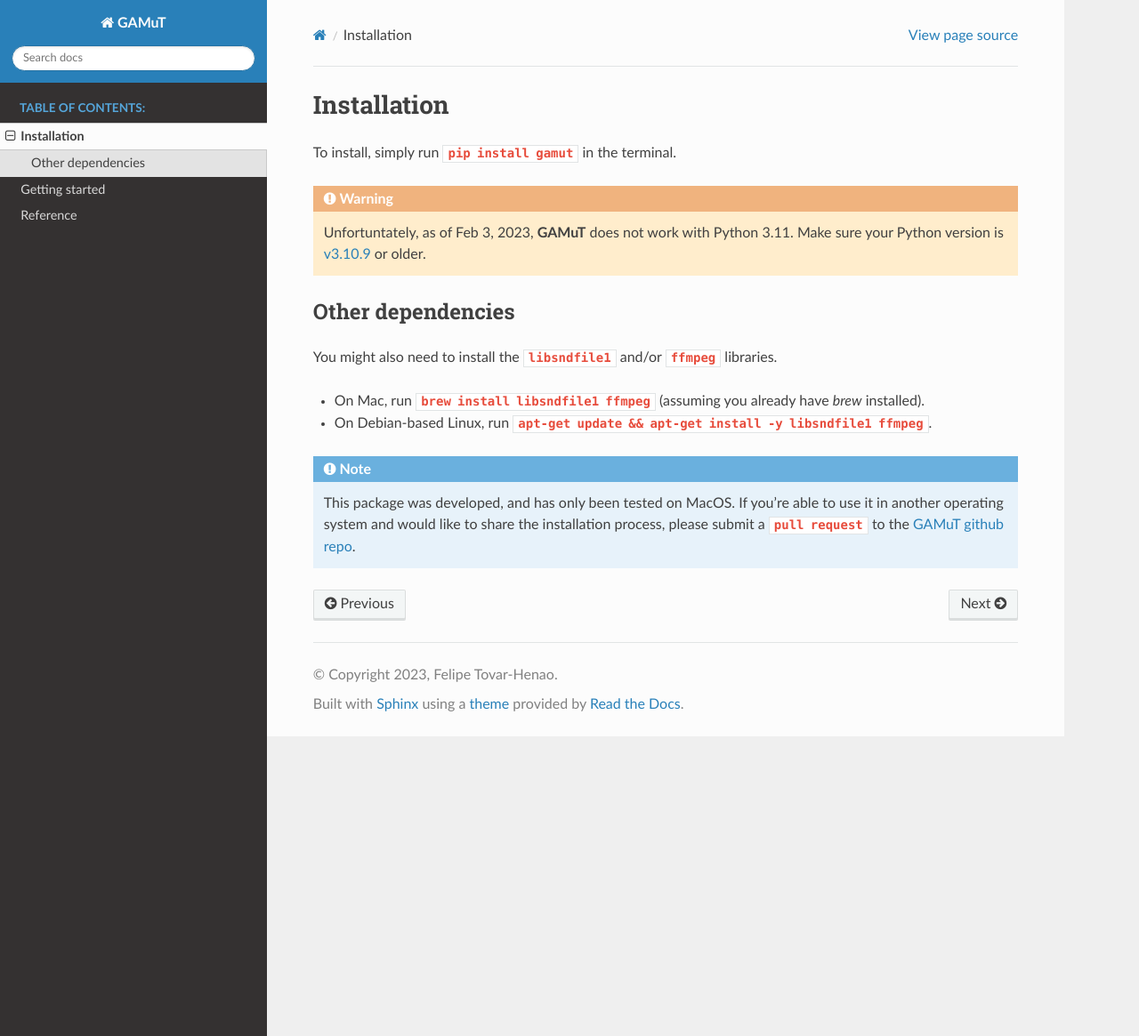
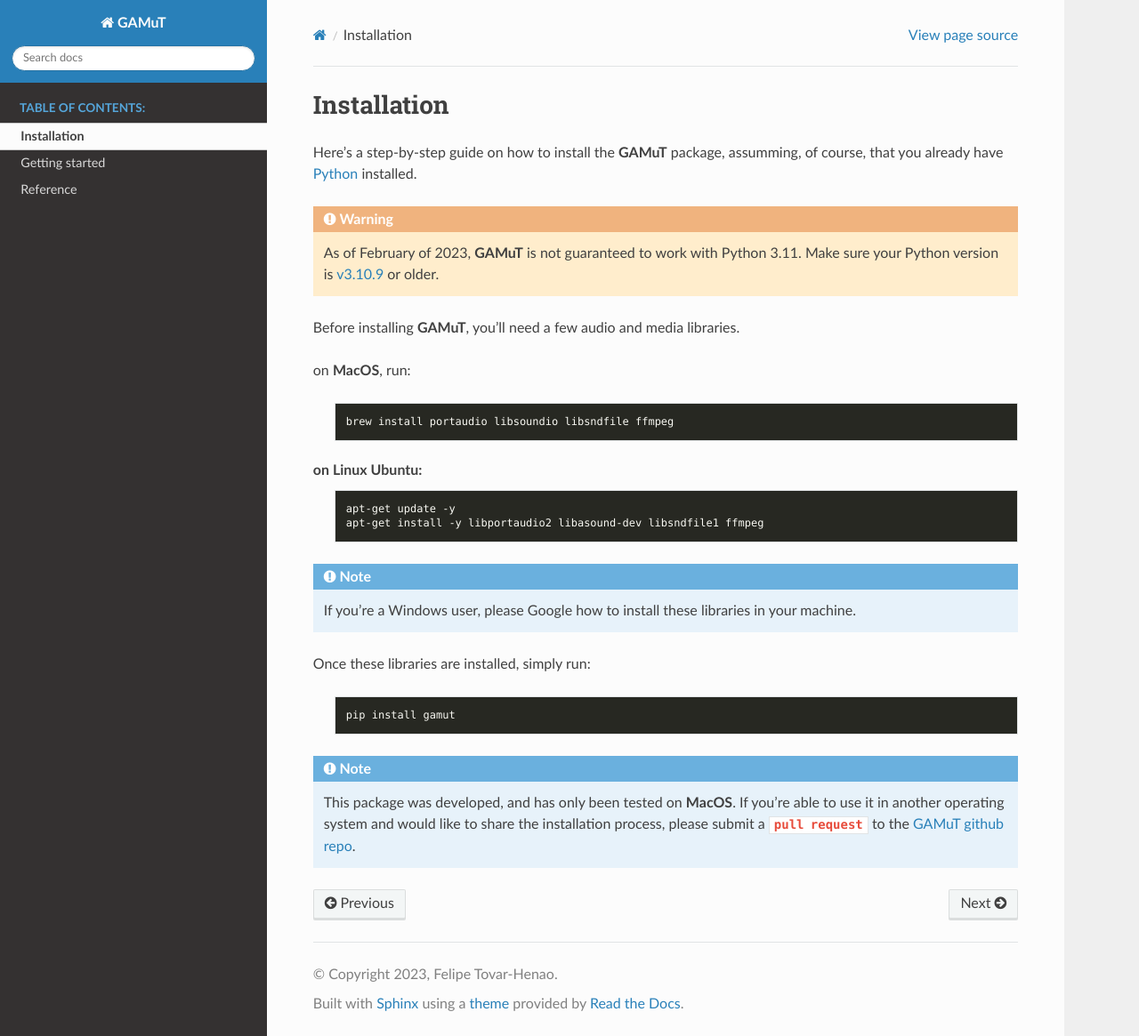
Before and after one commit to felipetovarhenao/gamut, a Sphinx documentation site: the page built from docs/source/installation.rst, in a window 1280 px wide and 1165 px high. Shown: the whole window at 89% size. Built offline with Sphinx 7.4.7 and the Read the Docs theme 2.0.0, drawn with Linux system fonts in a browser that asks for light colours.

Commit message:
added more details on gamut dependencies in docs

```diff
--- a/docs/source/installation.rst
+++ b/docs/source/installation.rst
@@ -1,21 +1,37 @@
 Installation
 ==================
 
-To install, simply run ``pip install gamut`` in the terminal.
+Here's a step-by-step guide on how to install the **GAMuT** package, assumming, of course, that you already have `Python <https://www.python.org/downloads/release/python-3109/>`_ installed.
 
 .. warning::
-	Unfortuntately, as of Feb 3, 2023, **GAMuT** does not work with Python 3.11.
+	As of February of 2023, **GAMuT** is not guaranteed to work with Python 3.11.
 	Make sure your Python version is `v3.10.9 <https://www.python.org/downloads/release/python-3109/>`_ or older.
 
-Other dependencies
-------------------
+Before installing **GAMuT**, you'll need a few audio and media libraries.
 
-You might also need to install the ``libsndfile1`` and/or ``ffmpeg`` libraries.
+on **MacOS**, run:
 
-* On Mac, run ``brew install libsndfile1 ffmpeg`` (assuming you already have `brew` installed).
-* On Debian-based Linux, run ``apt-get update && apt-get install -y libsndfile1 ffmpeg``.
+	.. code:: shell
+
+		brew install portaudio libsoundio libsndfile ffmpeg
+
+on **Linux Ubuntu**:
+	.. code:: shell
+
+		apt-get update -y
+		apt-get install -y libportaudio2 libasound-dev libsndfile1 ffmpeg
 
 .. note::
-	This package was developed, and has only been tested on MacOS. If you're able to use it in another
+	If you're a Windows user, please Google how to install these libraries in your machine.
+
+
+Once these libraries are installed, simply run:
+
+	.. code:: shell
+
+		pip install gamut
+
+.. note::
+	This package was developed, and has only been tested on **MacOS**. If you're able to use it in another
 	operating system and would like to share the installation process, please submit a ``pull request``
 	to the `GAMuT github repo <https://github.com/felipetovarhenao/gamut>`_.
```
Also changed, not shown: docs/source/tutorials/next-steps.rst (+7 -4 lines).
